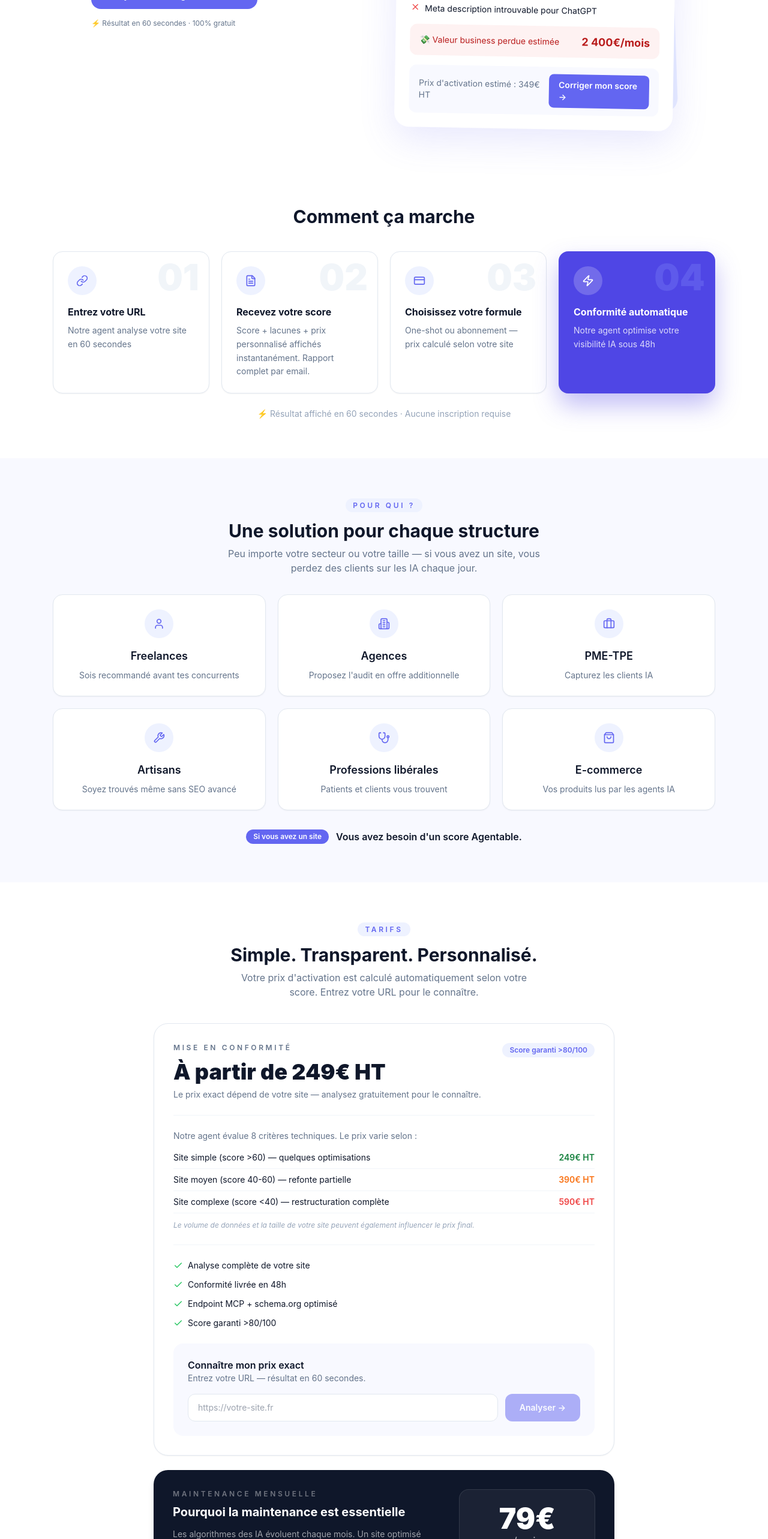
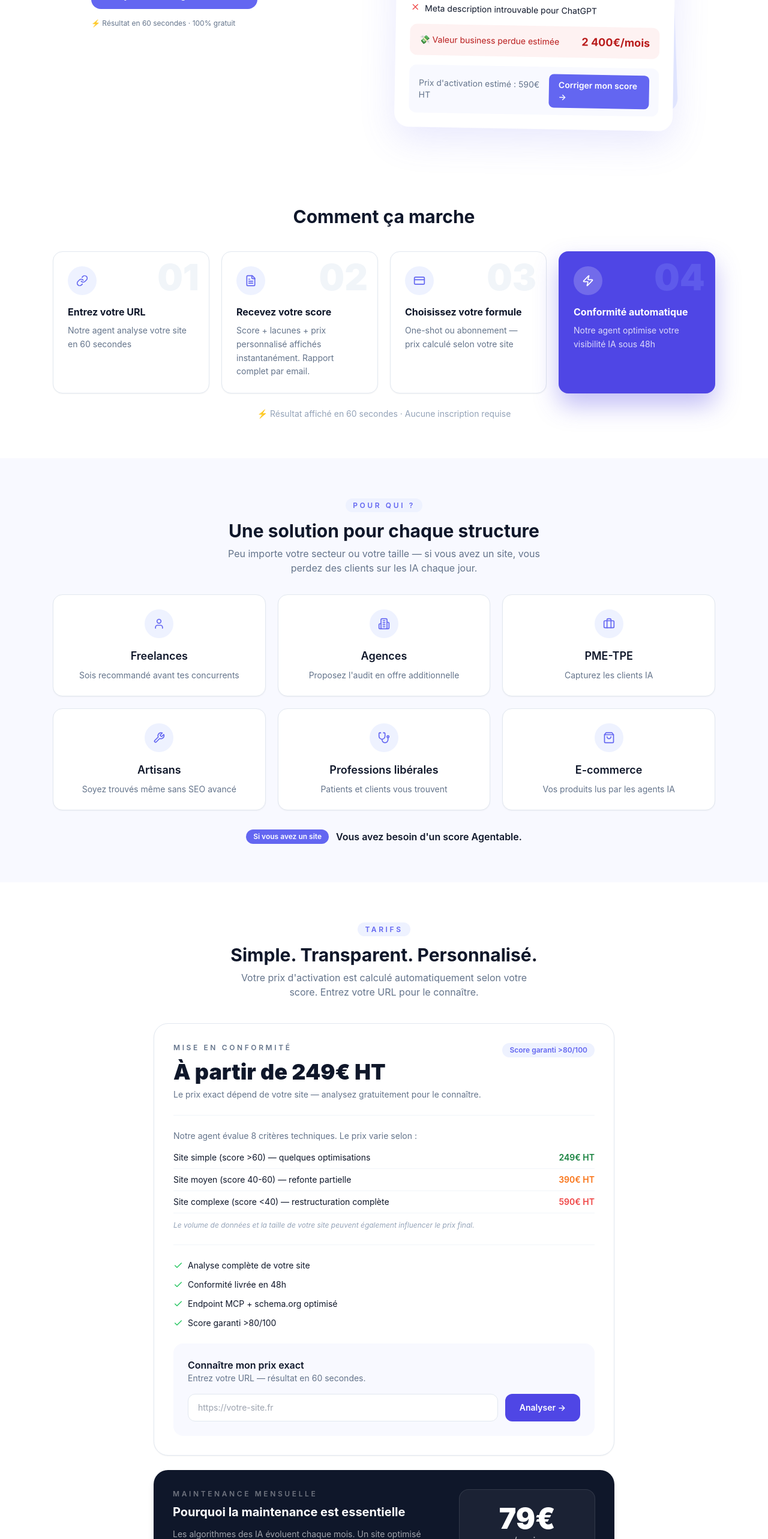
Before and after one commit to Kolkane/MCP-Audit, a Next.js app: page / in a window 1280 px wide. Shown: the part 1660-4226 px from the top of the page at 60% size. Built offline with nearby package versions, Linux system fonts and the light colour scheme; no server answers.

Commit message:
chore: polish pricing microcopy

```diff
--- a/app/page.tsx
+++ b/app/page.tsx
@@ -321,7 +321,7 @@ export default function Page() {
                         </div>
                       </div>
                       <div className="mt-4 flex flex-col gap-3 rounded-xl bg-[#F8F9FF] px-4 py-3 text-sm text-slate md:flex-row md:items-center md:justify-between">
-                        <span>Prix d'activation estimé : 349€ HT</span>
+                        <span>Prix d'activation estimé : 590€ HT</span>
                         <a href="#pricing" className="rounded-lg bg-accent px-4 py-2 text-sm font-semibold text-white">
                           Corriger mon score →
                         </a>
@@ -467,7 +467,7 @@ export default function Page() {
             <div className="mt-8 flex flex-col gap-4 md:flex-row">
               <input
                 type="email"
-                placeholder="prenom@entreprise.com"
+                placeholder="votre@email.fr"
                 className="flex-1 rounded-xl border border-border px-4 py-3 text-night focus:border-accent focus:outline-none"
               />
               <button className="rounded-xl bg-accent px-6 py-3 text-base font-semibold text-white">Recevoir le rapport complet →</button>
--- a/components/pricing-plans.tsx
+++ b/components/pricing-plans.tsx
@@ -201,7 +201,7 @@ export function PricingPlans({ calendlyUrl }: { calendlyUrl: string }) {
                   type="button"
                   onClick={handleAnalyze}
                   disabled={!url.trim() || analysisState === "loading"}
-                  className="rounded-xl bg-accent px-6 py-3 text-sm font-semibold text-white disabled:opacity-50"
+                  className="rounded-xl bg-indigo-600 px-6 py-3 text-sm font-semibold text-white transition hover:bg-indigo-500 focus-visible:outline-none focus-visible:ring-2 focus-visible:ring-indigo-300"
                 >
                   {analysisState === "loading" ? <Loader2 className="mx-auto h-5 w-5 animate-spin" /> : "Analyser →"}
                 </button>
```
